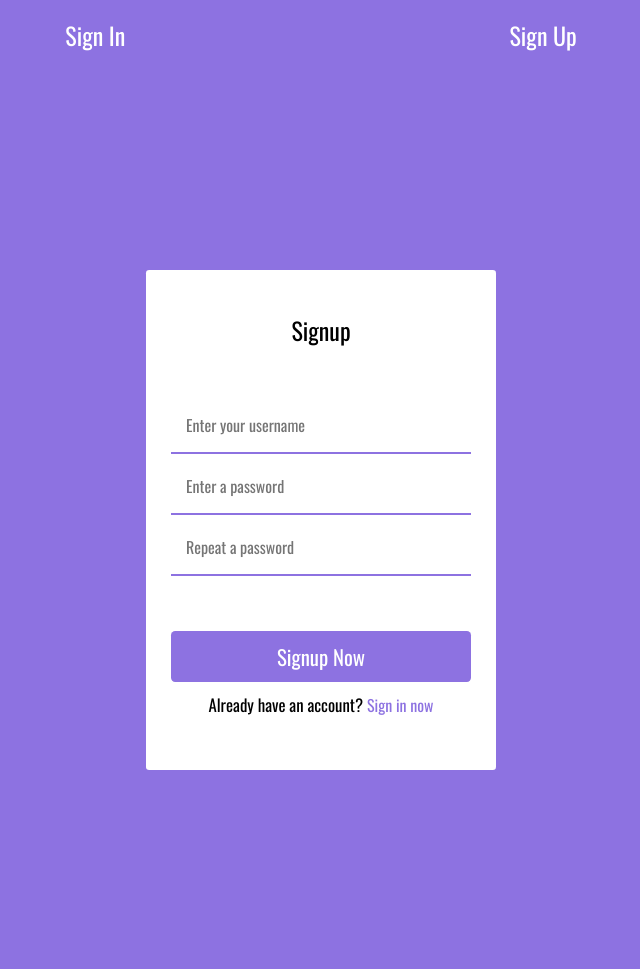
After one commit to MidnightRoam/quiz_app_dj, a Django app: page /signup/ in a window 1280 px wide. The commit adds this page. Shown: the whole page, without its empty margins (319-959 px from the left). Run offline with Django 3.2, Linux system fonts and the light colour scheme.

Commit message:
Registration system were developed

```diff
--- a/question_answer/questions/urls.py
+++ b/question_answer/questions/urls.py
@@ -1,6 +1,6 @@
 from django.urls import path, include
 
-from .views import HomePage, QuestionsView, LoginView, LogoutView
+from .views import HomePage, QuestionsView, LoginView, LogoutView, SignupView
 
 urlpatterns = [
     path('', HomePage.as_view(), name='index'),
@@ -8,6 +8,7 @@ urlpatterns = [
     # path('questions/', QuestionsList.as_view(), name='question-list'),
     # path('addQuestion/', AddQuestion, name='addQuestion'),
     path('signin/', LoginView.as_view(), name='login'),
+    path('signup/', SignupView.as_view(), name='signup'),
     # path('signup/', RegisterPage, name='register'),
     path('logout/', LogoutView.as_view(), name='logout')
 ]
--- a/question_answer/questions/views.py
+++ b/question_answer/questions/views.py
@@ -3,6 +3,7 @@ from django.contrib.auth import login, logout, authenticate
 from django.http import HttpResponse
 from django.views import View
 from django.views.generic import DetailView, ListView
+from django.contrib.auth.models import User
 
 from .models import Question, GroupQuestion
 from .forms import AddQuestionForm
@@ -99,6 +100,23 @@ class LoginView(View):
         return render(request, 'login.html')
 
 
+class SignupView(View):
+
+    def get(self, request):
+        return render(request, 'registration.html')
+
+    def post(self, request):
+        username = request.POST.get('username')
+        password1 = request.POST.get('password1')
+        password2 = request.POST.get('password2')
+
+        if password1 == password2 and username is not None:
+            user = User.objects.create_user(username=username, password=password1)
+            login(request, user)
+            return redirect('/')
+
+
+
 class LogoutView(View):
 
     def get(self, request):
--- a/question_answer/static/css/style.css
+++ b/question_answer/static/css/style.css
@@ -174,6 +174,17 @@
     color: #8D72E1;
 }
 
+.signup__card {
+    width: 350px;
+    height: 500px;
+    background-color: #fff;
+    display: flex;
+    justify-content: center;
+    align-items: center;
+    flex-direction: column;
+    border-radius: 0.2em;
+}
+
 .btn {
     border: none;
     border-radius: 0.2em;
--- a/question_answer/templates/base.html
+++ b/question_answer/templates/base.html
@@ -16,7 +16,7 @@
             <li class="nav__li"><a href="{% url 'logout' %}" class="link">{{ user }} | Logout</a></li>
         {% else %}
             <li class="nav__li"><a href="{% url 'login' %}" class="link">Sign In</a></li>
-            <li class="nav__li"><a href="#" class="link">Sign Up</a></li>
+            <li class="nav__li"><a href="{% url 'signup' %}" class="link">Sign Up</a></li>
         {% endif %}
     </navbar>
 
--- /dev/null
+++ b/question_answer/templates/registration.html
@@ -0,0 +1,17 @@
+{% extends 'base.html' %}
+
+{% block content %}
+    <div class="background">
+        <form class="signup__card" method="POST" action="">
+            {% csrf_token %}
+            <p class="login__title">Signup</p>
+            <div class="form__controls">
+                <input type="text" class="login__input" name="username" placeholder="Enter your username">
+                <input type="password" class="login__input" name="password1" placeholder="Enter a password">
+                <input type="password" class="login__input" name="password2" placeholder="Repeat a password">
+            </div>
+            <button type="submit" class="btn">Signup Now</button>
+            <p class="login__new-account">Already have an account? <a href="#">Sign in now</a></p>
+        </form>
+    </div>
+{% endblock %}
```
Also changed, not shown: question_answer/db.sqlite3.
